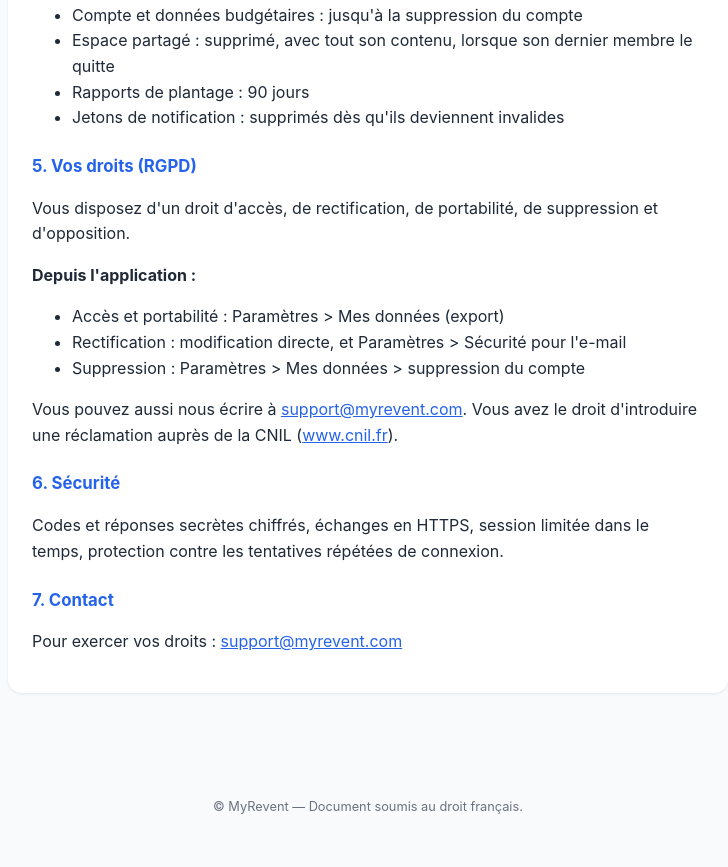
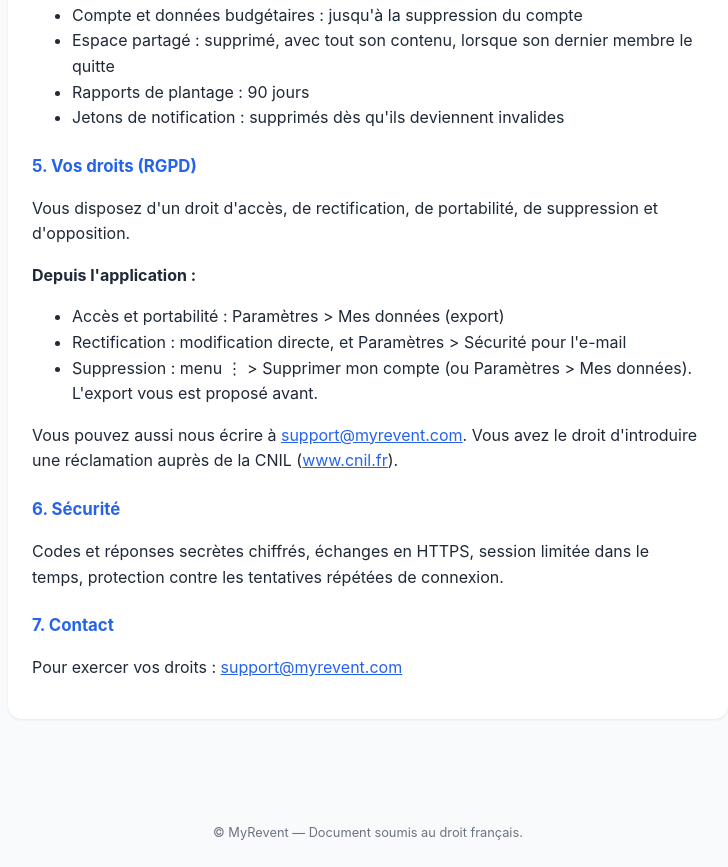
Before and after one commit to revent62-gif/mon-budget-legal, a plain HTML site: page confidentialite.html in a window 1280 px wide. Shown: the part 1261-2128 px from the top of the page, without its empty margins (272-1000 px from the left). Before the commit the page ends 2102 px from the top, so only its background shows below. Drawn offline with Linux system fonts and the light colour scheme.

Commit message:
Suppression du compte : aligner le web sur l app
L app indique « menu ⋮ > Supprimer mon compte (ou Parametres > Mes
donnees) », le web ne connaissait que le chemin par les Parametres. Or
c est justement l entree du menu ⋮ que Google Play exige facile a
trouver, et elle a ete ajoutee le 2026-08-15.

Ajoute aussi que l export est propose avant la suppression, comme dans
l app.

Les deux textes sont desormais identiques mot pour mot sur les
sections 3 a 7.

Co-Authored-By: Claude Opus 5 <noreply@anthropic.com>

```diff
--- a/confidentialite.html
+++ b/confidentialite.html
@@ -69,7 +69,8 @@
     <ul>
       <li>Accès et portabilité : Paramètres &gt; Mes données (export)</li>
       <li>Rectification : modification directe, et Paramètres &gt; Sécurité pour l'e-mail</li>
-      <li>Suppression : Paramètres &gt; Mes données &gt; suppression du compte</li>
+      <li>Suppression : menu ⋮ &gt; Supprimer mon compte (ou Paramètres &gt; Mes données).
+          L'export vous est proposé avant.</li>
     </ul>
     <p>Vous pouvez aussi nous écrire à
        <a href="mailto:support@myrevent.com">support@myrevent.com</a>. Vous avez le droit
```
